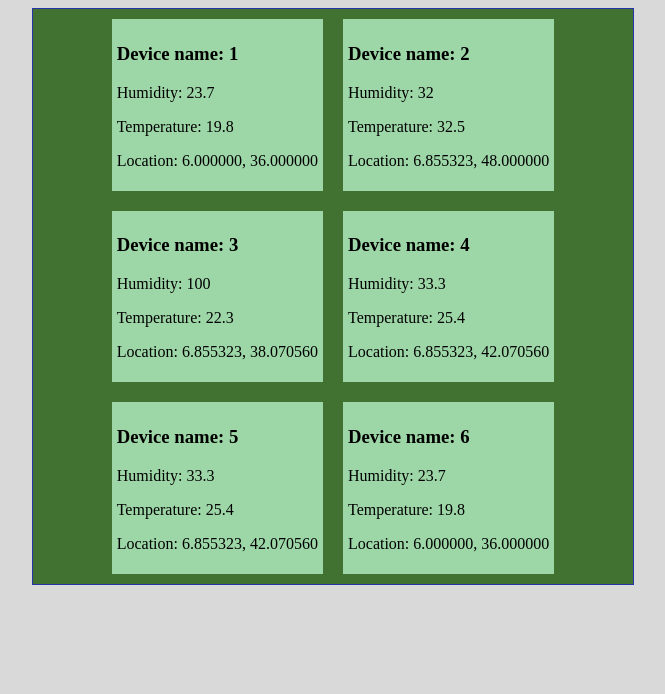
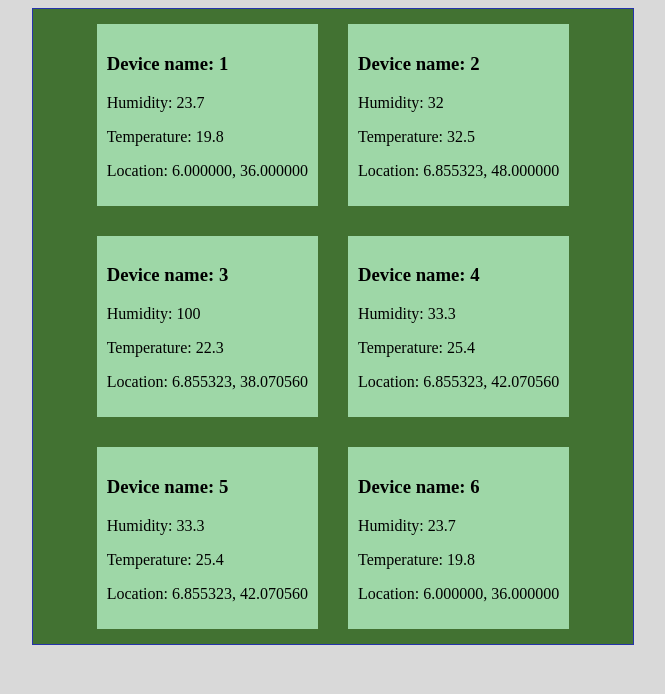
Before and after one commit to Samirez/PELI_environmental_monitoring, a Django app: page / in a window 1280 px wide. Shown: the part 106-800 px from the top of the page, without its empty margins (307-972 px from the left). Run offline with Django 4.2, Linux system fonts and the light colour scheme; data comes from the database, SQL or seed files in the repository.

Commit message:
make it more pretty

```diff
--- a/Django_ui/forest_live_monitoring/templates/home.html
+++ b/Django_ui/forest_live_monitoring/templates/home.html
@@ -18,7 +18,7 @@
     <div class="container"  style="display: flex; flex-wrap: wrap; justify-content: center; align-items: auto;
     align-content: start; height: 100%;">
     {% for sensor, latest_reading in sensors_with_latest_readings %}
-        <div class="device-container{{ forloop.counter }}" style="flex: 0 0 auto; margin: 10px; background-color: #9ED7A7; padding: 5px;">
+        <div class="device-container{{ forloop.counter }}" style="flex: 0 0 auto; margin: 15px; background-color: #9ED7A7; padding: 10px;">
             <h3 class="device-{{ forloop.counter }}">Device name: <span id="device{{ forloop.counter }}">{{ sensor.Node_id }}</span></h3>
             <p class="humidity-{{ forloop.counter }}">Humidity: <span id="humidity{{ forloop.counter }}">{{ latest_reading.Humidity }}</span></p>
             <p class="temperature-{{ forloop.counter }}">Temperature: <span id="temperature{{ forloop.counter }}">{{ latest_reading.Temperature }}</span></p>
```
